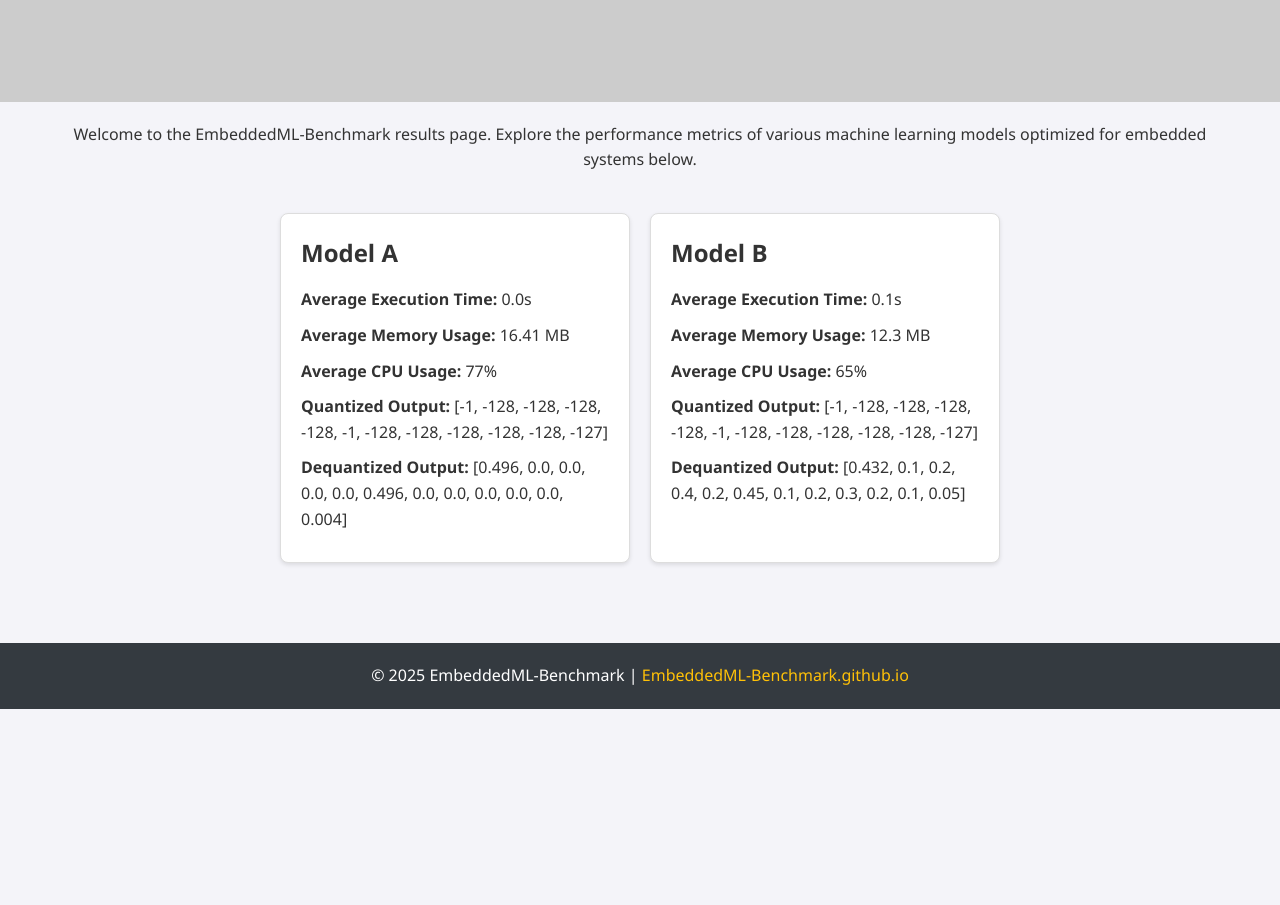
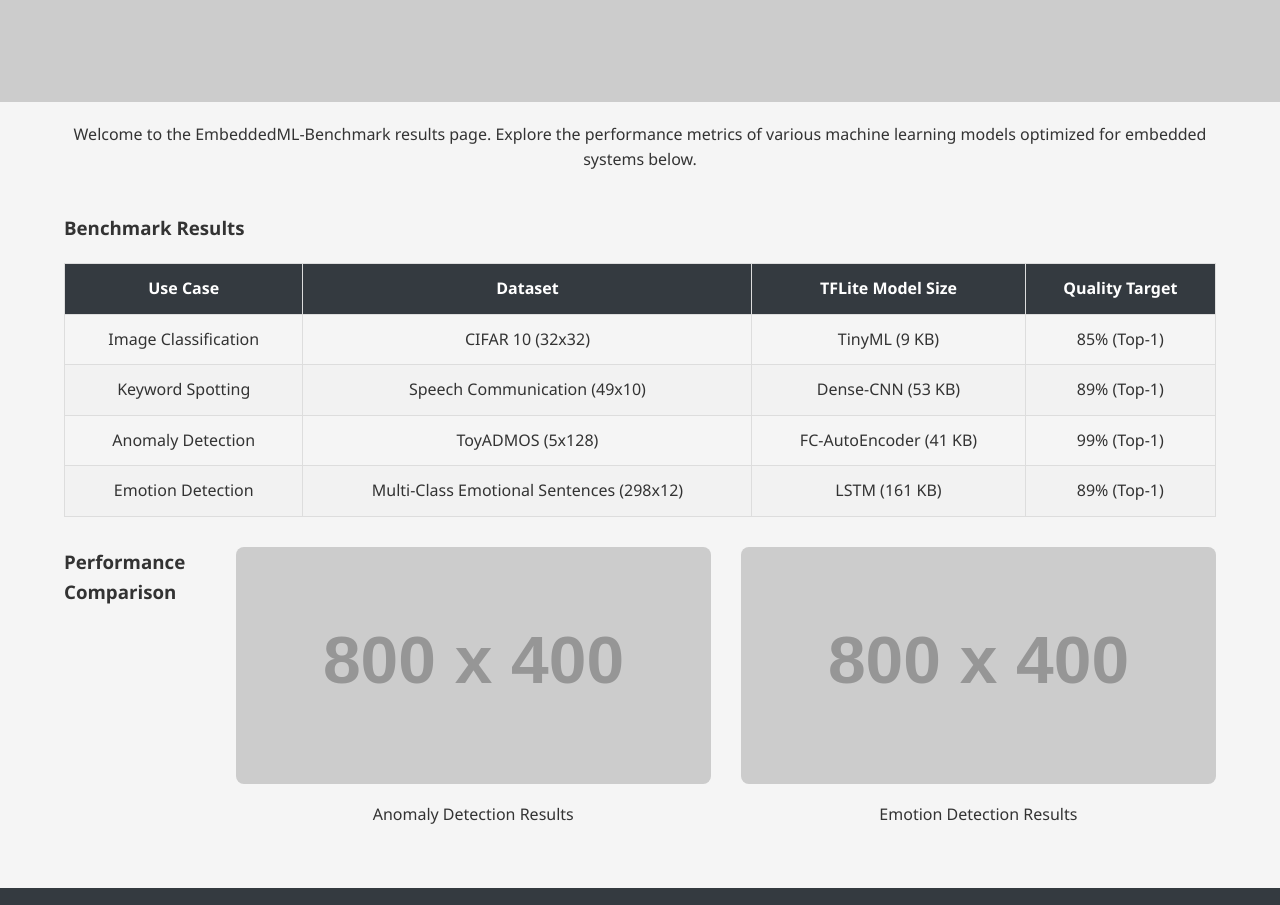
Before and after one commit to EmbeddedML-Benchmark/embeddedml-benchmark.github.io, a plain HTML site: page index.html in a window 1280 px wide. Shown: the part 345-1250 px from the top of the page. Before the commit the page ends 1054 px from the top, so only its background shows below. Drawn offline with Linux system fonts and the light colour scheme; placeholder pictures from the web are drawn by us.

Commit message:
Add complete layout with benchmark tables

```diff
--- a/index.html
+++ b/index.html
@@ -20,38 +20,75 @@
       </nav>
     </div>
   </header>
+
   <section class="hero">
     <div class="container">
       <h2>Inference Benchmark Results</h2>
+      <p>Explore the performance metrics of various machine learning models optimized for embedded systems.</p>
     </div>
   </section>
+
   <main class="container">
     <section class="intro">
       <p>Welcome to the EmbeddedML-Benchmark results page. Explore the performance metrics of various machine learning models optimized for embedded systems below.</p>
     </section>
+
     <section class="results">
-      <div class="result-card">
-        <h3>Model A</h3>
-        <p><strong>Average Execution Time:</strong> 0.0s</p>
-        <p><strong>Average Memory Usage:</strong> 16.41 MB</p>
-        <p><strong>Average CPU Usage:</strong> 77%</p>
-        <p><strong>Quantized Output:</strong> [-1, -128, -128, -128, -128, -1, -128, -128, -128, -128, -128, -127]</p>
-        <p><strong>Dequantized Output:</strong> [0.496, 0.0, 0.0, 0.0, 0.0, 0.496, 0.0, 0.0, 0.0, 0.0, 0.0, 0.004]</p>
+      <h3>Benchmark Results</h3>
+      <table class="benchmark-table">
+        <thead>
+          <tr>
+            <th>Use Case</th>
+            <th>Dataset</th>
+            <th>TFLite Model Size</th>
+            <th>Quality Target</th>
+          </tr>
+        </thead>
+        <tbody>
+          <tr>
+            <td>Image Classification</td>
+            <td>CIFAR 10 (32x32)</td>
+            <td>TinyML (9 KB)</td>
+            <td>85% (Top-1)</td>
+          </tr>
+          <tr>
+            <td>Keyword Spotting</td>
+            <td>Speech Communication (49x10)</td>
+            <td>Dense-CNN (53 KB)</td>
+            <td>89% (Top-1)</td>
+          </tr>
+          <tr>
+            <td>Anomaly Detection</td>
+            <td>ToyADMOS (5x128)</td>
+            <td>FC-AutoEncoder (41 KB)</td>
+            <td>99% (Top-1)</td>
+          </tr>
+          <tr>
+            <td>Emotion Detection</td>
+            <td>Multi-Class Emotional Sentences (298x12)</td>
+            <td>LSTM (161 KB)</td>
+            <td>89% (Top-1)</td>
+          </tr>
+        </tbody>
+      </table>
+    </section>
+
+    <section class="graphs">
+      <h3>Performance Comparison</h3>
+      <div class="graph">
+        <img src="https://via.placeholder.com/800x400" alt="Anomaly Detection Performance" />
+        <p>Anomaly Detection Results</p>
       </div>
-      <div class="result-card">
-        <h3>Model B</h3>
-        <p><strong>Average Execution Time:</strong> 0.1s</p>
-        <p><strong>Average Memory Usage:</strong> 12.3 MB</p>
-        <p><strong>Average CPU Usage:</strong> 65%</p>
-        <p><strong>Quantized Output:</strong> [-1, -128, -128, -128, -128, -1, -128, -128, -128, -128, -128, -127]</p>
-        <p><strong>Dequantized Output:</strong> [0.432, 0.1, 0.2, 0.4, 0.2, 0.45, 0.1, 0.2, 0.3, 0.2, 0.1, 0.05]</p>
+      <div class="graph">
+        <img src="https://via.placeholder.com/800x400" alt="Emotion Detection Performance" />
+        <p>Emotion Detection Results</p>
       </div>
-      <!-- Additional result cards can be added here -->
     </section>
   </main>
+
   <footer>
     <div class="container">
-      <p>&copy; 2025 EmbeddedML-Benchmark | <a href="https://EmbeddedML-Benchmark.github.io">EmbeddedML-Benchmark.github.io</a></p>
+      <p>&copy; 2025 EmbeddedML-Benchmark | <a href="https://EmbeddedML-Benchmark.github.io" target="_blank">EmbeddedML-Benchmark.github.io</a></p>
     </div>
   </footer>
 </body>
--- a/styles.css
+++ b/styles.css
@@ -1,22 +1,26 @@
+/* Reset some default browser styles */
 * {
   margin: 0;
   padding: 0;
   box-sizing: border-box;
 }
 
+/* Body styling */
 body {
   font-family: 'Segoe UI', Tahoma, Geneva, Verdana, sans-serif;
-  background-color: #f4f4f9;
+  background-color: #f5f5f5;
   color: #333;
   line-height: 1.6;
 }
 
+/* Container to center content and set a max-width */
 .container {
   width: 90%;
   max-width: 1200px;
   margin: 0 auto;
 }
 
+/* Header styling */
 header {
   background-color: #343a40;
   color: #fff;
@@ -50,6 +54,7 @@ nav ul li a:hover {
   color: #ffc107;
 }
 
+/* Hero section styling */
 .hero {
   background: url('https://via.placeholder.com/1200x400') no-repeat center center/cover;
   height: 300px;
@@ -62,8 +67,15 @@ nav ul li a:hover {
 
 .hero h2 {
   font-size: 36px;
+  text-align: center;
 }
 
+.hero p {
+  font-size: 20px;
+  text-align: center;
+}
+
+/* Main content styling */
 main {
   padding: 20px 0;
 }
@@ -74,39 +86,60 @@ main {
 }
 
 .results {
-  display: flex;
-  flex-wrap: wrap;
-  gap: 20px;
-  justify-content: center;
+  margin-top: 40px;
 }
 
-.result-card {
-  background-color: #fff;
-  border: 1px solid #ddd;
-  border-radius: 8px;
+.benchmark-table {
   width: 100%;
-  max-width: 350px;
-  padding: 20px;
-  box-shadow: 0 2px 4px rgba(0,0,0,0.1);
-  transition: transform 0.3s ease, box-shadow 0.3s ease;
-  margin-bottom: 20px;
+  border-collapse: collapse;
+  margin-top: 20px;
 }
 
-.result-card:hover {
-  transform: translateY(-5px);
-  box-shadow: 0 4px 8px rgba(0,0,0,0.2);
+.benchmark-table th, .benchmark-table td {
+  padding: 12px 15px;
+  text-align: center;
+  border: 1px solid #ddd;
 }
 
-.result-card h3 {
-  font-size: 24px;
-  margin-bottom: 15px;
+.benchmark-table th {
+  background-color: #343a40;
+  color: #fff;
 }
 
-.result-card p {
-  font-size: 16px;
-  margin-bottom: 10px;
+.benchmark-table tr:nth-child(even) {
+  background-color: #f2f2f2;
 }
 
+.benchmark-table tr:hover {
+  background-color: #e9e9e9;
+}
+
+.benchmark-table caption {
+  font-size: 1.5em;
+  margin-bottom: 10px;
+  font-weight: bold;
+}
+
+/* Graph section styling */
+.graphs {
+  display: flex;
+  gap: 30px;
+  justify-content: center;
+  margin-top: 30px;
+}
+
+.graph img {
+  width: 100%;
+  max-width: 800px;
+  border-radius: 8px;
+}
+
+.graph p {
+  text-align: center;
+  margin-top: 10px;
+}
+
+/* Footer styling */
 footer {
   background-color: #343a40;
   color: #fff;
@@ -125,6 +158,7 @@ footer a:hover {
   color: #fff;
 }
 
+/* Responsive design for smaller screens */
 @media (max-width: 768px) {
   .hero h2 {
     font-size: 28px;
@@ -137,4 +171,12 @@ footer a:hover {
   nav ul li {
     margin: 10px 0;
   }
+
+  .benchmark-table td, .benchmark-table th {
+    padding: 8px;
+  }
+
+  .graph img {
+    width: 100%;
+  }
 }
```
Also changed, not shown: 1 other file.
